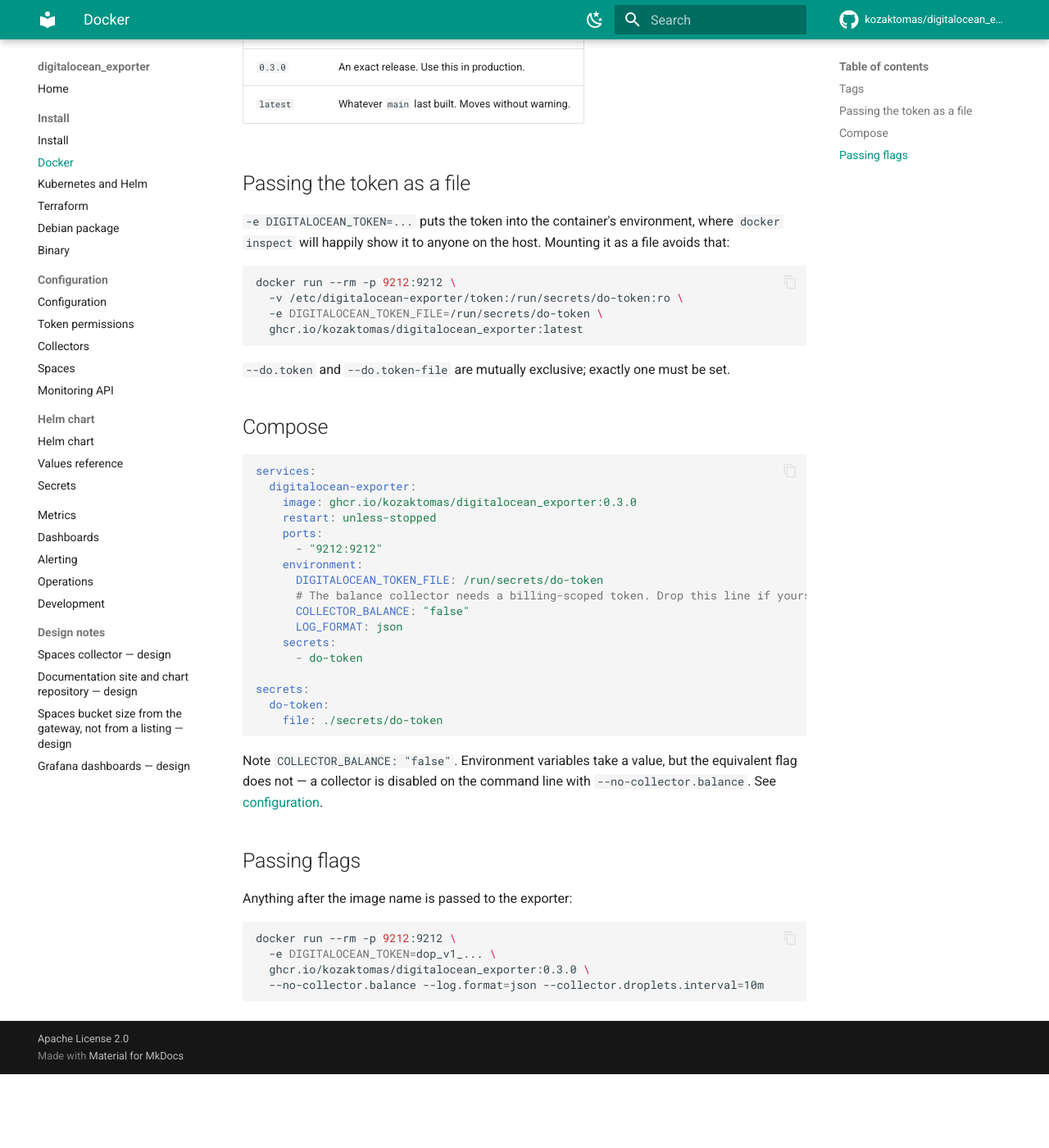
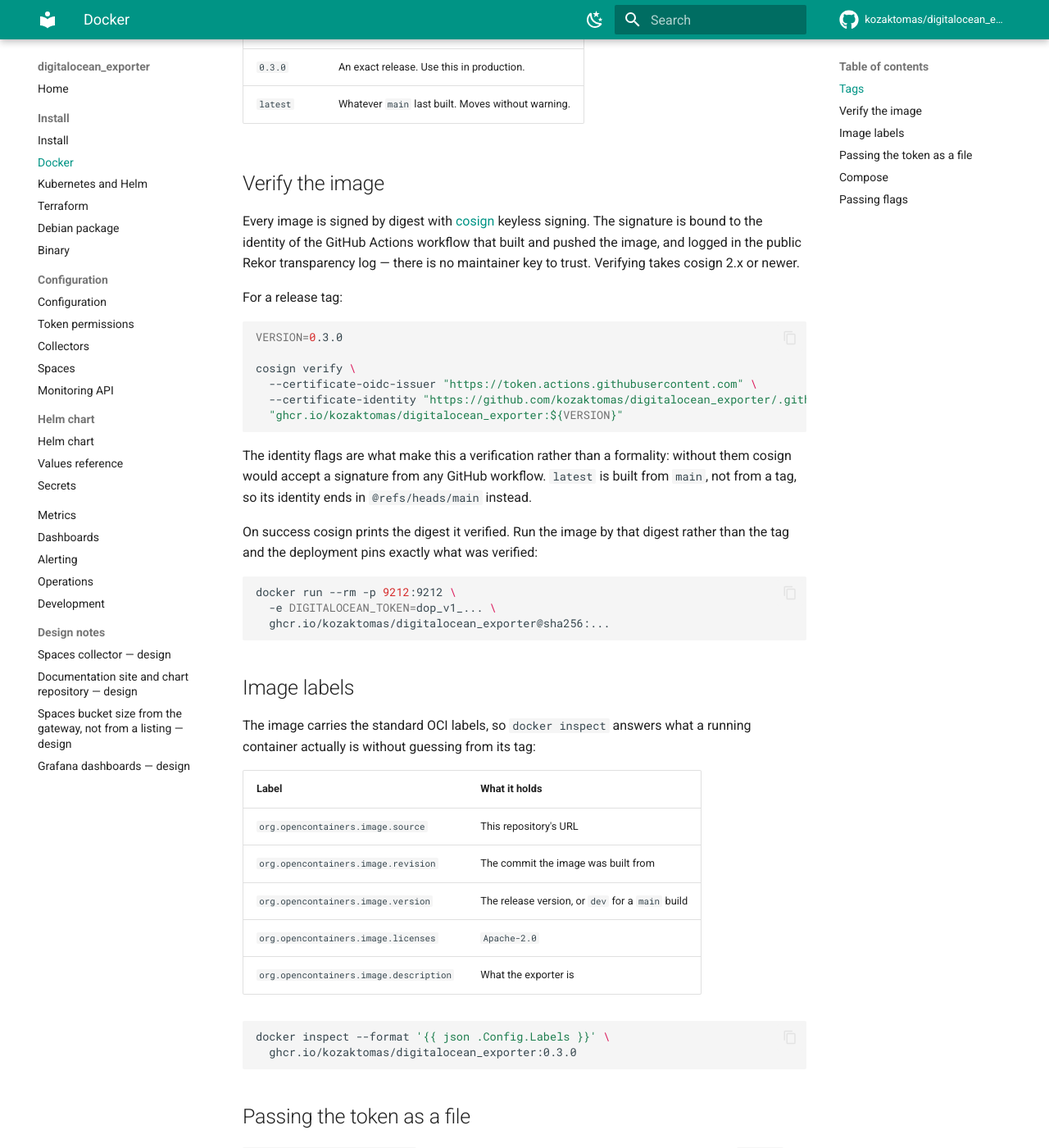
Before and after one commit to kozaktomas/digitalocean_exporter, an MkDocs documentation site: the page built from docs/install/docker.md, in a window 1280 px wide and 1400 px high, scrolled down 377 px. Shown: the whole window at 82% size. Built offline with MkDocs 1.6.1 and Material for MkDocs 9.7.7, drawn with Linux system fonts in a browser that asks for light colours; comment, search, counter and statistics services are not loaded; the version menu is left out; before the commit the page ends 1687 px from its top, so only the background shows below that.

Commit message:
feat(supply-chain): pin actions, least-privilege tokens, SBOMs and cosign signatures
Every GitHub Action is now pinned to a commit SHA with the release tag as a
trailing comment, and golangci-lint is installed from its pinned release
tarball instead of an install script fetched off the master branch.

Every workflow starts from `permissions: contents: read`; the jobs that
publish grant themselves exactly what they use (release: contents + id-token,
image build: packages + id-token, docs: contents, deploy: pages + id-token).
The release order and the Pages guard are untouched.

goreleaser attaches a syft SBOM to each archive and signs archives and the
checksums file with cosign keyless signing; the image workflow signs the
pushed image by digest the same way. `make snapshot` passes --skip=sign when
no OIDC token is in the environment, so a local dry run needs no identity.

The Dockerfile pins both base images by digest (tag in a comment) and stamps
the OCI source/revision/version/licenses/description labels from the build
arguments the workflows already pass. docs/install explains how to verify a
download and an image, and what the labels hold.

Co-Authored-By: Claude Fable 5 <noreply@anthropic.com>

````diff
--- a/docs/install/docker.md
+++ b/docs/install/docker.md
@@ -14,6 +14,55 @@ docker run --rm -p 9212:9212 \
 |---|---|
 | `0.3.0` | An exact release. Use this in production. |
 | `latest` | Whatever `main` last built. Moves without warning. |
+
+## Verify the image
+
+Every image is signed by digest with [cosign](https://docs.sigstore.dev/) keyless
+signing. The signature is bound to the identity of the GitHub Actions workflow that
+built and pushed the image, and logged in the public Rekor transparency log — there is
+no maintainer key to trust. Verifying takes cosign 2.x or newer.
+
+For a release tag:
+
+```bash
+VERSION=0.3.0
+
+cosign verify \
+  --certificate-oidc-issuer "https://token.actions.githubusercontent.com" \
+  --certificate-identity "https://github.com/kozaktomas/digitalocean_exporter/.github/workflows/docker-publish.yml@refs/tags/v${VERSION}" \
+  "ghcr.io/kozaktomas/digitalocean_exporter:${VERSION}"
+```
+
+The identity flags are what make this a verification rather than a formality: without
+them cosign would accept a signature from any GitHub workflow. `latest` is built from
+`main`, not from a tag, so its identity ends in `@refs/heads/main` instead.
+
+On success cosign prints the digest it verified. Run the image by that digest rather
+than the tag and the deployment pins exactly what was verified:
+
+```bash
+docker run --rm -p 9212:9212 \
+  -e DIGITALOCEAN_TOKEN=dop_v1_... \
+  ghcr.io/kozaktomas/digitalocean_exporter@sha256:...
+```
+
+## Image labels
+
+The image carries the standard OCI labels, so `docker inspect` answers what a running
+container actually is without guessing from its tag:
+
+| Label | What it holds |
+|---|---|
+| `org.opencontainers.image.source` | This repository's URL |
+| `org.opencontainers.image.revision` | The commit the image was built from |
+| `org.opencontainers.image.version` | The release version, or `dev` for a `main` build |
+| `org.opencontainers.image.licenses` | `Apache-2.0` |
+| `org.opencontainers.image.description` | What the exporter is |
+
+```bash
+docker inspect --format '{{ json .Config.Labels }}' \
+  ghcr.io/kozaktomas/digitalocean_exporter:0.3.0
+```
 
 ## Passing the token as a file
 
````
Also changed, not shown: .goreleaser.yaml (+35 -0 lines), docs/install/binary.md (+37 -2 lines), 7 other files.
